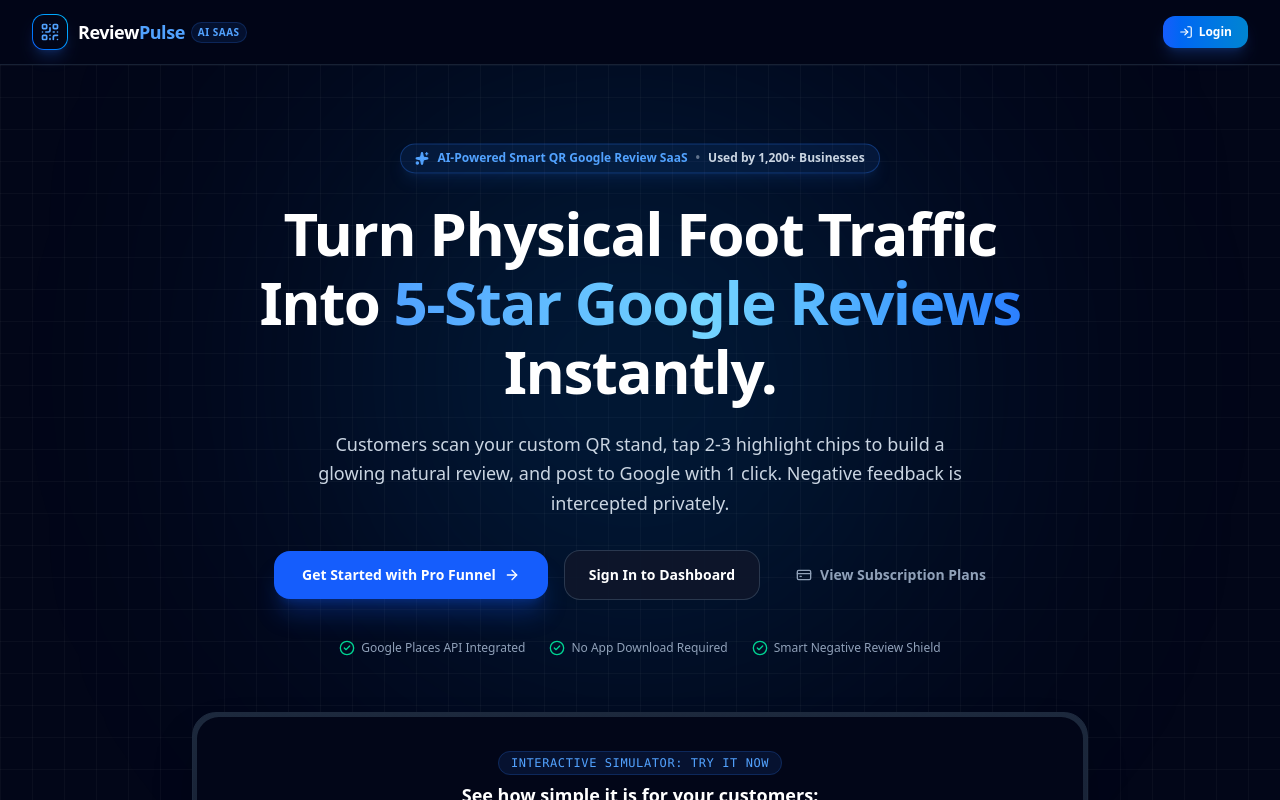
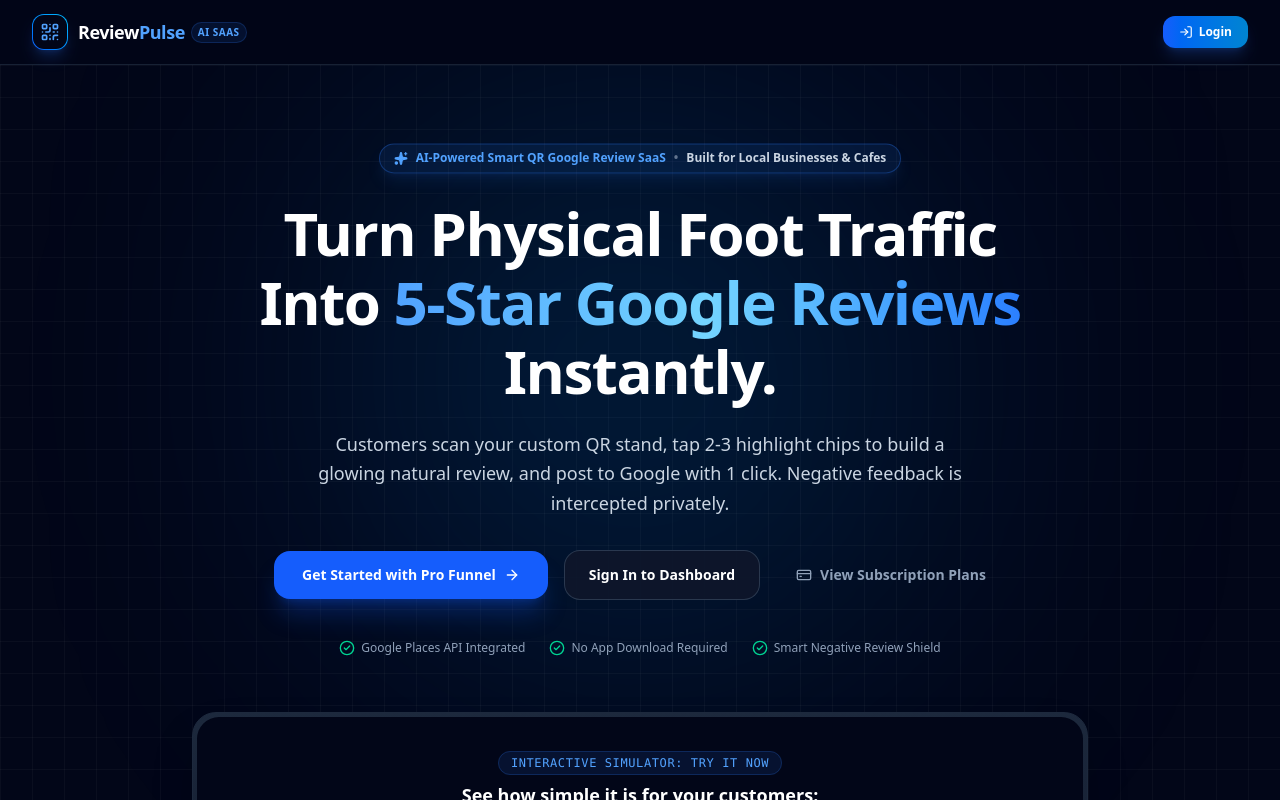
Before and after one commit to BatraAayush/review-pulse-ai, a Next.js app: page / in a window 1280 px wide. Shown: the top 800 px of the page. Built offline with nearby package versions, Linux system fonts and the light colour scheme; no server answers.

Commit message:
docs: simplify marketing copy to clear local business terms

```diff
--- a/src/app/page.tsx
+++ b/src/app/page.tsx
@@ -123,7 +123,7 @@ export default function LandingPage() {
               <Sparkles className="w-3.5 h-3.5 fill-current" />
               <span>AI-Powered Smart QR Google Review SaaS</span>
               <span className="text-slate-500">•</span>
-              <span className="text-slate-300">Used by 1,200+ Businesses</span>
+              <span className="text-slate-300">Built for Local Businesses &amp; Cafes</span>
             </div>
 
             {/* Headline */}
@@ -806,10 +806,10 @@ export default function LandingPage() {
         <div className="max-w-7xl mx-auto px-4 sm:px-6 lg:px-8">
           <div className="text-center max-w-2xl mx-auto mb-16 space-y-3">
             <span className="text-xs font-semibold tracking-wider uppercase text-blue-400">
-              Verified Case Studies
+              Customer Success Stories
             </span>
             <h2 className="text-3xl font-black text-white tracking-tight">
-              Trusted by 1,200+ Local Storefronts
+              How Local Businesses Boost Their Reputation
             </h2>
           </div>
 
```
Also changed, not shown: 1 other file (tests, documents, lock files or other folders).
